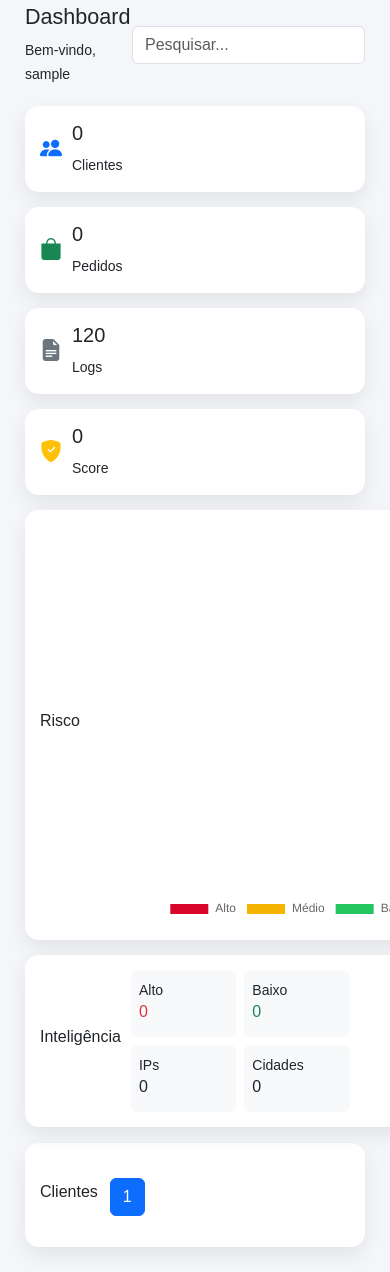
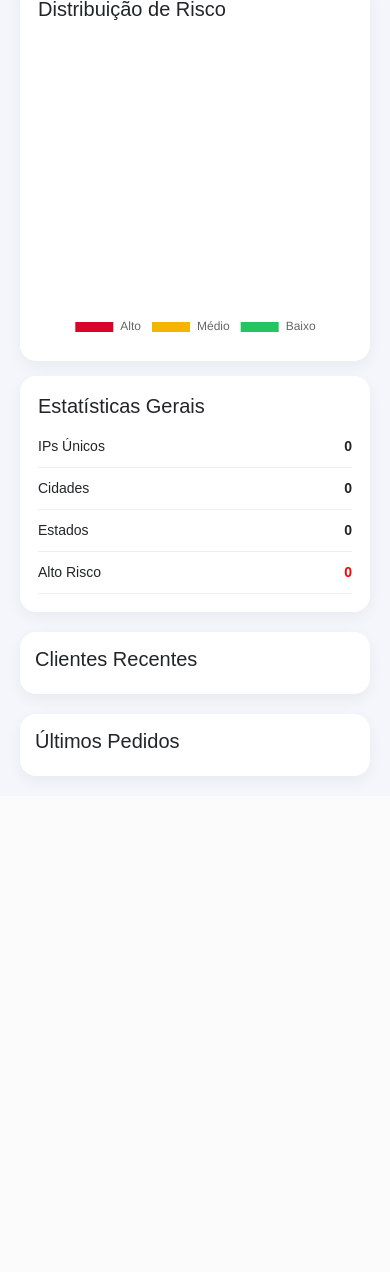
Before and after one commit to higoreirilar/EirilarShield, a Flask app: page /dashboard in a window 390 px wide; the page is wider, and only the part inside the window is pictured. Shown: the part 578-1850 px from the top of that part. After the commit the page ends 1360 px from the top of that part, so only its background shows below. Run offline with Flask 3, Linux system fonts and the light colour scheme; the visitor is signed in with stand-in values (Sample User, id 1); data that the repository does not hold is empty.

Commit message:
Update dashboard.html

```diff
--- a/templates/dashboard.html
+++ b/templates/dashboard.html
@@ -10,63 +10,118 @@
 <script src="https://cdn.jsdelivr.net/npm/chart.js"></script>
 
 <style>
-body{background:#f5f6fa;font-family:Arial,sans-serif}
+body{
+background:#f4f6fb;
+font-family:Arial,sans-serif;
+}
 
 /* SIDEBAR */
 .sidebar{
-position:fixed;left:0;top:0;width:260px;height:100vh;
-background:#d90429;color:#fff;padding:25px;
-display:flex;flex-direction:column
+position:fixed;
+left:0;top:0;
+width:260px;height:100vh;
+background:linear-gradient(180deg,#d90429,#a1031f);
+color:#fff;
+padding:20px;
+display:flex;
+flex-direction:column;
 }
-.logo{width:180px;background:#fff;border-radius:14px;padding:12px;margin:0 auto 30px}
-.sidebar a{color:#fff;text-decoration:none;padding:12px 16px;border-radius:10px;margin:4px 0;display:block}
-.sidebar a:hover,.sidebar .active{background:rgba(255,255,255,.15)}
 
-/* CONTENT */
-.content{margin-left:280px;padding:25px}
-.topbar{display:flex;justify-content:space-between;align-items:center;margin-bottom:20px}
+.logo{
+width:150px;
+margin-bottom:25px;
+}
 
-/* KPIs */
-.cards{display:grid;grid-template-columns:repeat(4,1fr);gap:15px}
-.cardx{
-background:#fff;
-border-radius:14px;
-padding:15px;
-box-shadow:0 8px 20px rgba(0,0,0,.08);
+.sidebar a{
+color:#fff;
+text-decoration:none;
+padding:12px;
+border-radius:10px;
 display:flex;
 align-items:center;
 gap:10px;
+margin-bottom:5px;
 }
-.cardx i{font-size:22px}
+
+.sidebar a:hover,.active{
+background:rgba(255,255,255,0.15);
+}
+
+/* CONTENT */
+.content{
+margin-left:260px;
+padding:20px;
+}
+
+/* TOPBAR */
+.topbar{
+display:flex;
+justify-content:space-between;
+align-items:center;
+margin-bottom:20px;
+}
+
+/* CARDS */
+.cards{
+display:grid;
+grid-template-columns:repeat(4,1fr);
+gap:15px;
+}
+
+.cardx{
+background:#fff;
+border-radius:16px;
+padding:18px;
+box-shadow:0 5px 15px rgba(0,0,0,0.05);
+}
 
 /* GRID */
-.grid{display:grid;grid-template-columns:0.8fr 2.2fr;gap:15px;margin-top:15px}
+.grid{
+display:grid;
+grid-template-columns:1fr 1fr;
+gap:15px;
+margin-top:20px;
+}
 
-/* CLIENTE */
-.client-card{
+/* TABLES */
+.table-card{
 background:#fff;
-border-radius:14px;
-padding:12px;
-box-shadow:0 5px 12px rgba(0,0,0,.08);
-transition:.2s;
-font-size:13px;
+padding:15px;
+border-radius:16px;
+box-shadow:0 5px 15px rgba(0,0,0,0.05);
+margin-top:20px;
 }
-.client-card:hover{transform:translateY(-2px)}
 
-/* BOTÕES */
-.btn-mini{font-size:11px;padding:4px 6px}
+/* CLIENT ITEM */
+.client{
+display:flex;
+justify-content:space-between;
+padding:10px 0;
+border-bottom:1px solid #eee;
+font-size:14px;
+}
 
-/* PAGINAÇÃO */
-.pagination{
-justify-content:center;
-margin-top:20px;
+/* ALERTS */
+.alert-item{
+display:flex;
+justify-content:space-between;
+padding:10px 0;
+border-bottom:1px solid #eee;
+font-size:14px;
+}
+
+.badge-soft{
+padding:4px 8px;
+border-radius:8px;
+font-size:12px;
 }
 
 /* RESPONSIVO */
 @media(max-width:900px){
-.sidebar{position:relative;width:100%;height:auto}
-.content{margin:0}
-.cards,.grid{grid-template-columns:1fr}
+.sidebar{display:none;}
+.content{margin:0;}
+.cards{grid-template-columns:1fr;}
+.grid{grid-template-columns:1fr;}
 }
 </style>
 </head>
@@ -94,69 +149,69 @@ margin-top:20px;
 <!-- TOP -->
 <div class="topbar">
 <div>
-<h4>Dashboard</h4>
+<h3>Dashboard</h3>
 <small>Bem-vindo, {{ user.nome }}</small>
 </div>
+
 <input class="form-control" style="width:250px" placeholder="Pesquisar...">
 </div>
 
-<!-- KPIs -->
+<!-- KPI CARDS -->
 <div class="cards">
 
 <div class="cardx">
-<i class="bi bi-people-fill text-primary"></i>
-<div>
 <h5>{{ total_usuarios }}</h5>
 <small>Clientes</small>
 </div>
+
+<div class="cardx">
+<h5>{{ total_pedidos }}</h5>
+<small>Pedidos</small>
 </div>
 
 <div class="cardx">
-<i class="bi bi-bag-fill text-success"></i>
-<div>
-<h5>{{ total_pedidos }}</h5>
-<small>Pedidos</small>
-</div>
+<h5>{{ total_logs }}</h5>
+<small>Logs</small>
 </div>
 
 <div class="cardx">
-<i class="bi bi-file-earmark-text-fill text-secondary"></i>
-<div>
-<h5>{{ total_logs }}</h5>
-<small>Logs</small>
-</div>
-</div>
-
-<div class="cardx">
-<i class="bi bi-shield-fill-check text-warning"></i>
-<div>
 <h5>{{ media_risco }}</h5>
-<small>Score</small>
-</div>
+<small>Score Médio</small>
 </div>
 
 </div>
 
-<!-- RISCO + INTELIGÊNCIA -->
+<!-- MAIN GRID -->
 <div class="grid">
 
-<!-- RISCO PEQUENO -->
+<!-- RISCO -->
 <div class="cardx">
-<h6>Risco</h6>
-<canvas id="chart" height="100"></canvas>
+<h5>Distribuição de Risco</h5>
+<canvas id="chart" height="120"></canvas>
 </div>
 
-<!-- INTELIGÊNCIA -->
+<!-- ESTATÍSTICAS -->
 <div class="cardx">
-<h6>Inteligência</h6>
+<h5>Estatísticas Gerais</h5>
 
-<div class="row g-2">
+<div class="client">
+<span>IPs Únicos</span>
+<b>{{ clientes|map(attribute='ip')|unique|list|length }}</b>
+</div>
 
-<div class="col-6"><div class="bg-light p-2 rounded"><small>Alto</small><h6 class="text-danger">{{ risco_alto }}</h6></div></div>
-<div class="col-6"><div class="bg-light p-2 rounded"><small>Baixo</small><h6 class="text-success">{{ risco_baixo }}</h6></div></div>
-<div class="col-6"><div class="bg-light p-2 rounded"><small>IPs</small><h6>{{ clientes|map(attribute='ip')|unique|list|length }}</h6></div></div>
-<div class="col-6"><div class="bg-light p-2 rounded"><small>Cidades</small><h6>{{ clientes|map(attribute='cidade')|unique|list|length }}</h6></div></div>
+<div class="client">
+<span>Cidades</span>
+<b>{{ clientes|map(attribute='cidade')|unique|list|length }}</b>
+</div>
 
+<div class="client">
+<span>Estados</span>
+<b>{{ clientes|map(attribute='estado')|unique|list|length }}</b>
+</div>
+
+<div class="client">
+<span>Alto Risco</span>
+<b style="color:red">{{ risco_alto }}</b>
 </div>
 
 </div>
@@ -164,19 +219,22 @@ margin-top:20px;
 </div>
 
 <!-- CLIENTES -->
-<div class="cardx mt-3">
-<h6>Clientes</h6>
-
-<div class="row g-2 mt-2">
+<div class="table-card">
+<h5>Clientes Recentes</h5>
 
 {% for c in clientes %}
 
-<div class="col-12 col-md-6 col-lg-4">
-<div class="client-card">
+<div class="client">
+<div>
+<b>{{ c.nome }}</b><br>
+<small>{{ c.cidade }} - {{ c.estado }}</small>
+</div>
 
-<div class="d-flex justify-content-between">
-<strong>{{ c.nome }}</strong>
+<div>
+<small>{{ c.cpf }}</small>
+</div>
 
+<div>
 {% if c.score >= 70 %}
 <span class="badge bg-danger">Alto</span>
 {% elif c.score >= 40 %}
@@ -184,20 +242,6 @@ margin-top:20px;
 {% else %}
 <span class="badge bg-success">Baixo</span>
 {% endif %}
-
-</div>
-
-<div>
-<small>{{ c.cpf }}</small><br>
-<small>{{ c.cidade }} - {{ c.estado }}</small>
-</div>
-
-<div class="mt-2 d-flex gap-1">
-<button class="btn btn-danger btn-sm btn-mini">Bloq</button>
-<button class="btn btn-success btn-sm btn-mini">Desb</button>
-<button class="btn btn-outline-dark btn-sm btn-mini">Ver</button>
-</div>
-
 </div>
 </div>
 
@@ -205,24 +249,24 @@ margin-top:20px;
 
 </div>
 
-<!-- PAGINAÇÃO -->
-<nav>
-<ul class="pagination">
+<!-- PEDIDOS -->
+<div class="table-card">
+<h5>Últimos Pedidos</h5>
 
-{% for p in range(1, total_pages + 1) %}
-<li class="page-item {% if p == page %}active{% endif %}">
-<a class="page-link" href="/dashboard?page={{ p }}">{{ p }}</a>
-</li>
+{% for p in ultimos_pedidos %}
+
+<div class="client">
+<div>#{{ p.id }} - {{ p.nome_cliente }}</div>
+<div>R$ {{ p.valor }}</div>
+<div>{{ p.status }}</div>
+</div>
+
 {% endfor %}
-
-</ul>
-</nav>
 
 </div>
 
 </div>
 
-<!-- CHART -->
 <script>
 new Chart(document.getElementById('chart'),{
 type:'doughnut',
```
